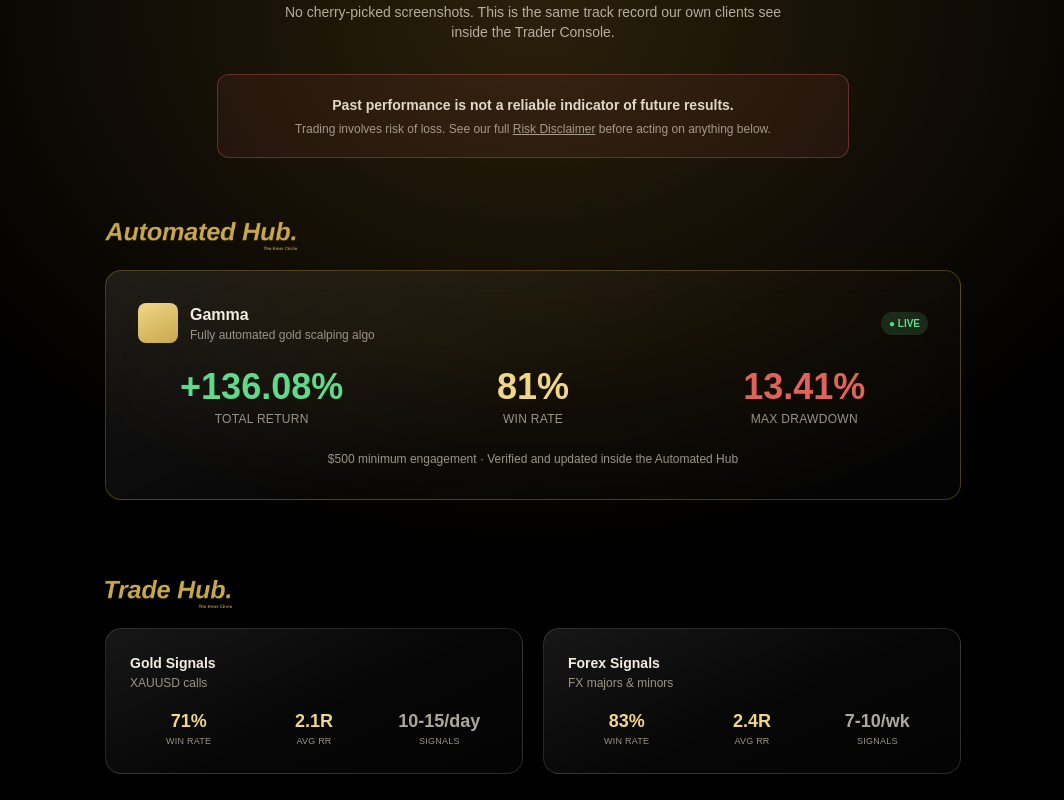
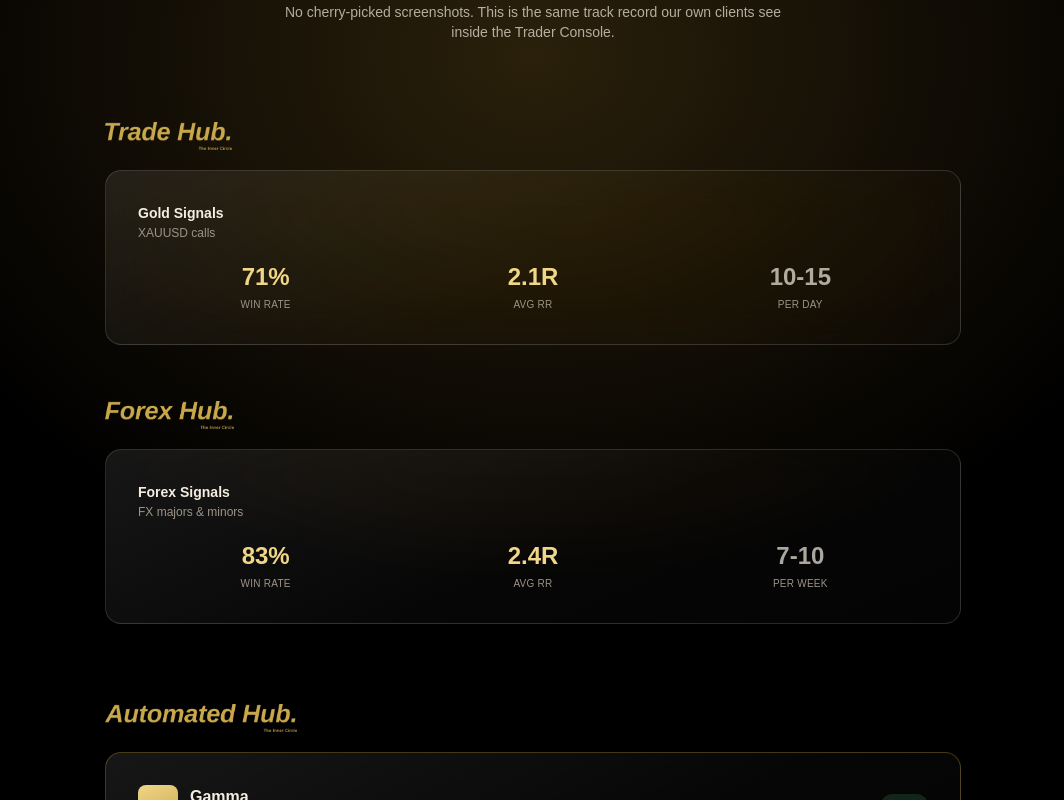
Before and after one commit to cjp-rgb/inner-circle-website, a Next.js app: page /clients/results in a window 1280 px wide. Shown: the part 280-1080 px from the top of the page, without its empty margins (107-1171 px from the left). Built offline with nearby package versions, Linux system fonts and the light colour scheme; a web font is replaced by a local one.

Commit message:
Fix stretched logos (Tailwind max-width bug); reorder Results as Trade Hub + Forex Hub before Automated Hub; remove disclaimer blocks per solicitor guidance; fix FAQ existing-broker answer

```diff
--- a/src/app/clients/faq/page.tsx
+++ b/src/app/clients/faq/page.tsx
@@ -10,7 +10,7 @@ const FAQS = [
   },
   {
     q: "Is this financial advice?",
-    a: "No. We operate as an Introducing Broker, not a regulated financial adviser. Everything we share — signals, education, automated tools — is informational, not a personal recommendation. See our Risk Disclaimer for full detail.",
+    a: "No. We operate as an Introducing Broker, not a regulated financial adviser. Everything we share — signals, education, automated tools — is informational, not a personal recommendation.",
   },
   {
     q: "How much does it cost to join?",
@@ -22,7 +22,7 @@ const FAQS = [
   },
   {
     q: "Can I use my own existing broker account?",
-    a: "No — access to The Inner Circle is tied to opening your account through our referral link, since that's how we're able to run this as an Introducing Broker.",
+    a: "Yes, in most cases — The Inner Circle works across most major brokers, so you likely won't need to switch or open a new account.",
   },
   {
     q: "I'm new to trading — is this for me?",
@@ -30,7 +30,7 @@ const FAQS = [
   },
   {
     q: "Are the results guaranteed?",
-    a: "No. Past performance is not a reliable indicator of future results, and trading carries genuine risk of loss regardless of any track record shown. See our Results page and Risk Disclaimer for the full picture.",
+    a: "No — past performance is not a reliable indicator of future results.",
   },
   {
     q: "What is Trader Console?",
--- a/src/app/clients/join/page.tsx
+++ b/src/app/clients/join/page.tsx
@@ -77,22 +77,6 @@ export default function JoinPage() {
             </div>
           ))}
         </div>
-
-        <div className="max-w-2xl mx-auto px-5 mt-10 md:mt-14">
-          <div
-            className="rounded-xl p-4 text-center"
-            style={{ background: "rgba(224,99,90,0.08)", border: "1px solid rgba(224,99,90,0.3)" }}
-          >
-            <p className="text-[11px] md:text-xs text-foreground/70">
-              Trading involves risk of loss. We earn commission from your
-              broker referral — see our{" "}
-              <a href="/legal/risk" className="underline hover:text-gold-bright">
-                Risk Disclaimer
-              </a>{" "}
-              for full detail before opening an account.
-            </p>
-          </div>
-        </div>
       </div>
       <Footer />
     </main>
--- a/src/app/clients/results/page.tsx
+++ b/src/app/clients/results/page.tsx
@@ -10,7 +10,7 @@ export default function ResultsPage() {
             "radial-gradient(ellipse 900px 700px at 50% 20%, rgba(58,44,14,0.7) 0%, rgba(20,15,6,0.85) 45%, rgba(0,0,0,1) 78%), linear-gradient(180deg, #050402 0%, #000000 100%)",
         }}
       >
-        <div className="max-w-3xl mx-auto text-center px-5 mb-8">
+        <div className="max-w-3xl mx-auto text-center px-5 mb-14 md:mb-20">
           <a href="/" className="inline-block text-xs text-gold-bright/80 hover:text-gold-bright mb-6 tracking-wide">
             ← Back to The Inner Circle
           </a>
@@ -26,32 +26,76 @@ export default function ResultsPage() {
           </p>
         </div>
 
-        {/* Prominent disclaimer — not a footnote */}
-        <div className="max-w-2xl mx-auto px-5 mb-12 md:mb-16">
+        {/* Trade Hub */}
+        <div className="max-w-4xl mx-auto px-5 mb-10 md:mb-14">
+          <div className="flex items-center gap-2 mb-5 justify-center md:justify-start">
+            <img src="/logos/trade_hub.png" alt="" className="h-6 md:h-7 w-auto max-w-none" />
+          </div>
           <div
-            className="rounded-xl p-4 md:p-5 text-center"
+            className="rounded-2xl p-6 md:p-8"
             style={{
-              background: "rgba(224,99,90,0.08)",
-              border: "1px solid rgba(224,99,90,0.35)",
+              background: "linear-gradient(155deg, rgba(255,255,255,0.09) 0%, rgba(255,255,255,0.025) 55%, rgba(255,255,255,0.015) 100%)",
+              backdropFilter: "blur(20px) saturate(150%)",
+              WebkitBackdropFilter: "blur(20px) saturate(150%)",
+              border: "1px solid rgba(255,255,255,0.14)",
             }}
           >
-            <p className="text-xs md:text-sm text-foreground/90 font-semibold">
-              Past performance is not a reliable indicator of future results.
-            </p>
-            <p className="text-[11px] md:text-xs text-foreground/60 mt-1.5">
-              Trading involves risk of loss. See our full{" "}
-              <a href="/legal/risk" className="underline hover:text-gold-bright">
-                Risk Disclaimer
-              </a>{" "}
-              before acting on anything below.
-            </p>
+            <p className="text-sm font-bold text-foreground mb-0.5">Gold Signals</p>
+            <p className="text-xs text-muted mb-5">XAUUSD calls</p>
+            <div className="grid grid-cols-3 gap-3 text-center">
+              <div>
+                <p className="text-xl md:text-2xl font-bold text-gold-bright">71%</p>
+                <p className="text-[10px] text-muted uppercase tracking-wide mt-1">Win Rate</p>
+              </div>
+              <div>
+                <p className="text-xl md:text-2xl font-bold text-gold-bright">2.1R</p>
+                <p className="text-[10px] text-muted uppercase tracking-wide mt-1">Avg RR</p>
+              </div>
+              <div>
+                <p className="text-xl md:text-2xl font-bold text-foreground/70">10-15</p>
+                <p className="text-[10px] text-muted uppercase tracking-wide mt-1">Per Day</p>
+              </div>
+            </div>
+          </div>
+        </div>
+
+        {/* Forex Hub */}
+        <div className="max-w-4xl mx-auto px-5 mb-14 md:mb-20">
+          <div className="flex items-center gap-2 mb-5 justify-center md:justify-start">
+            <img src="/logos/forex_hub.png" alt="" className="h-6 md:h-7 w-auto max-w-none" />
+          </div>
+          <div
+            className="rounded-2xl p-6 md:p-8"
+            style={{
+              background: "linear-gradient(155deg, rgba(255,255,255,0.09) 0%, rgba(255,255,255,0.025) 55%, rgba(255,255,255,0.015) 100%)",
+              backdropFilter: "blur(20px) saturate(150%)",
+              WebkitBackdropFilter: "blur(20px) saturate(150%)",
+              border: "1px solid rgba(255,255,255,0.14)",
+            }}
+          >
+            <p className="text-sm font-bold text-foreground mb-0.5">Forex Signals</p>
+            <p className="text-xs text-muted mb-5">FX majors &amp; minors</p>
+            <div className="grid grid-cols-3 gap-3 text-center">
+              <div>
+                <p className="text-xl md:text-2xl font-bold text-gold-bright">83%</p>
+                <p className="text-[10px] text-muted uppercase tracking-wide mt-1">Win Rate</p>
+              </div>
+              <div>
+                <p className="text-xl md:text-2xl font-bold text-gold-bright">2.4R</p>
+                <p className="text-[10px] text-muted uppercase tracking-wide mt-1">Avg RR</p>
+              </div>
+              <div>
+                <p className="text-xl md:text-2xl font-bold text-foreground/70">7-10</p>
+                <p className="text-[10px] text-muted uppercase tracking-wide mt-1">Per Week</p>
+              </div>
+            </div>
           </div>
         </div>
 
         {/* Automated Hub / Gamma */}
-        <div className="max-w-4xl mx-auto px-5 mb-14 md:mb-20">
+        <div className="max-w-4xl mx-auto px-5">
           <div className="flex items-center gap-2 mb-5 justify-center md:justify-start">
-            <img src="/logos/automated_hub.png" alt="" className="h-6 md:h-7 w-auto" />
+            <img src="/logos/automated_hub.png" alt="" className="h-6 md:h-7 w-auto max-w-none" />
           </div>
           <div
             className="rounded-2xl p-6 md:p-8"
@@ -100,47 +144,6 @@ export default function ResultsPage() {
           </div>
         </div>
 
-        {/* Signal providers */}
-        <div className="max-w-4xl mx-auto px-5">
-          <div className="flex items-center gap-2 mb-5 justify-center md:justify-start">
-            <img src="/logos/trade_hub.png" alt="" className="h-6 md:h-7 w-auto" />
-          </div>
-          <div className="grid grid-cols-1 md:grid-cols-2 gap-4 md:gap-5">
-            {[
-              { name: "Gold Signals", pair: "XAUUSD calls", win: "71%", rr: "2.1R", freq: "10-15/day" },
-              { name: "Forex Signals", pair: "FX majors & minors", win: "83%", rr: "2.4R", freq: "7-10/wk" },
-            ].map((s) => (
-              <div
-                key={s.name}
-                className="rounded-2xl p-5 md:p-6"
-                style={{
-                  background: "linear-gradient(155deg, rgba(255,255,255,0.09) 0%, rgba(255,255,255,0.025) 55%, rgba(255,255,255,0.015) 100%)",
-                  backdropFilter: "blur(20px) saturate(150%)",
-                  WebkitBackdropFilter: "blur(20px) saturate(150%)",
-                  border: "1px solid rgba(255,255,255,0.14)",
-                }}
-              >
-                <p className="text-sm font-bold text-foreground mb-0.5">{s.name}</p>
-                <p className="text-xs text-muted mb-4">{s.pair}</p>
-                <div className="grid grid-cols-3 gap-2 text-center">
-                  <div>
-                    <p className="text-lg font-bold text-gold-bright">{s.win}</p>
-                    <p className="text-[9px] text-muted uppercase tracking-wide">Win Rate</p>
-                  </div>
-                  <div>
-                    <p className="text-lg font-bold text-gold-bright">{s.rr}</p>
-                    <p className="text-[9px] text-muted uppercase tracking-wide">Avg RR</p>
-                  </div>
-                  <div>
-                    <p className="text-lg font-bold text-foreground/70">{s.freq}</p>
-                    <p className="text-[9px] text-muted uppercase tracking-wide">Signals</p>
-                  </div>
-                </div>
-              </div>
-            ))}
-          </div>
-        </div>
-
         <div className="text-center mt-12 md:mt-16">
           <a
             href="/clients/join"
```
Also changed, not shown: src/components/HubAccordion.tsx (+5 -5 lines).
